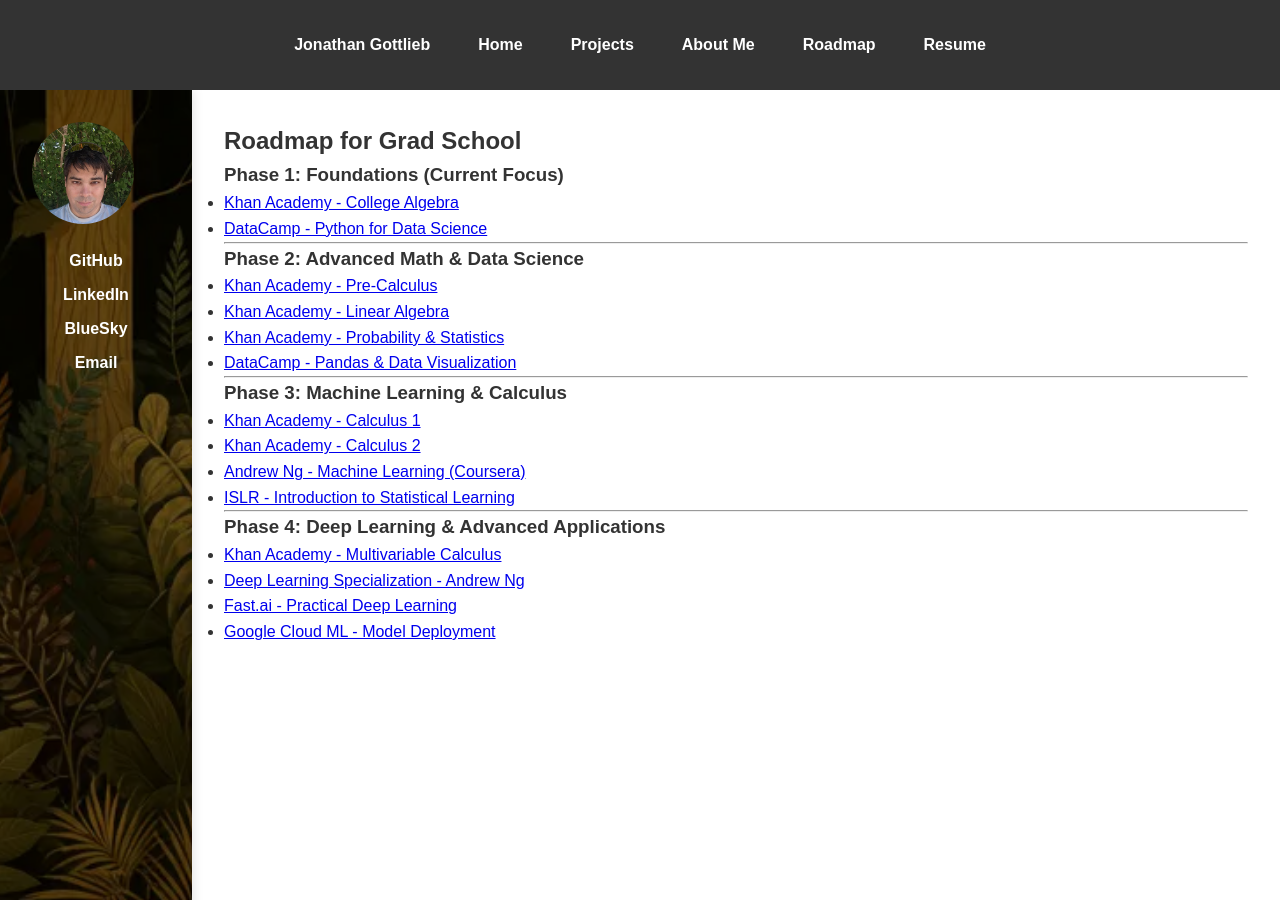
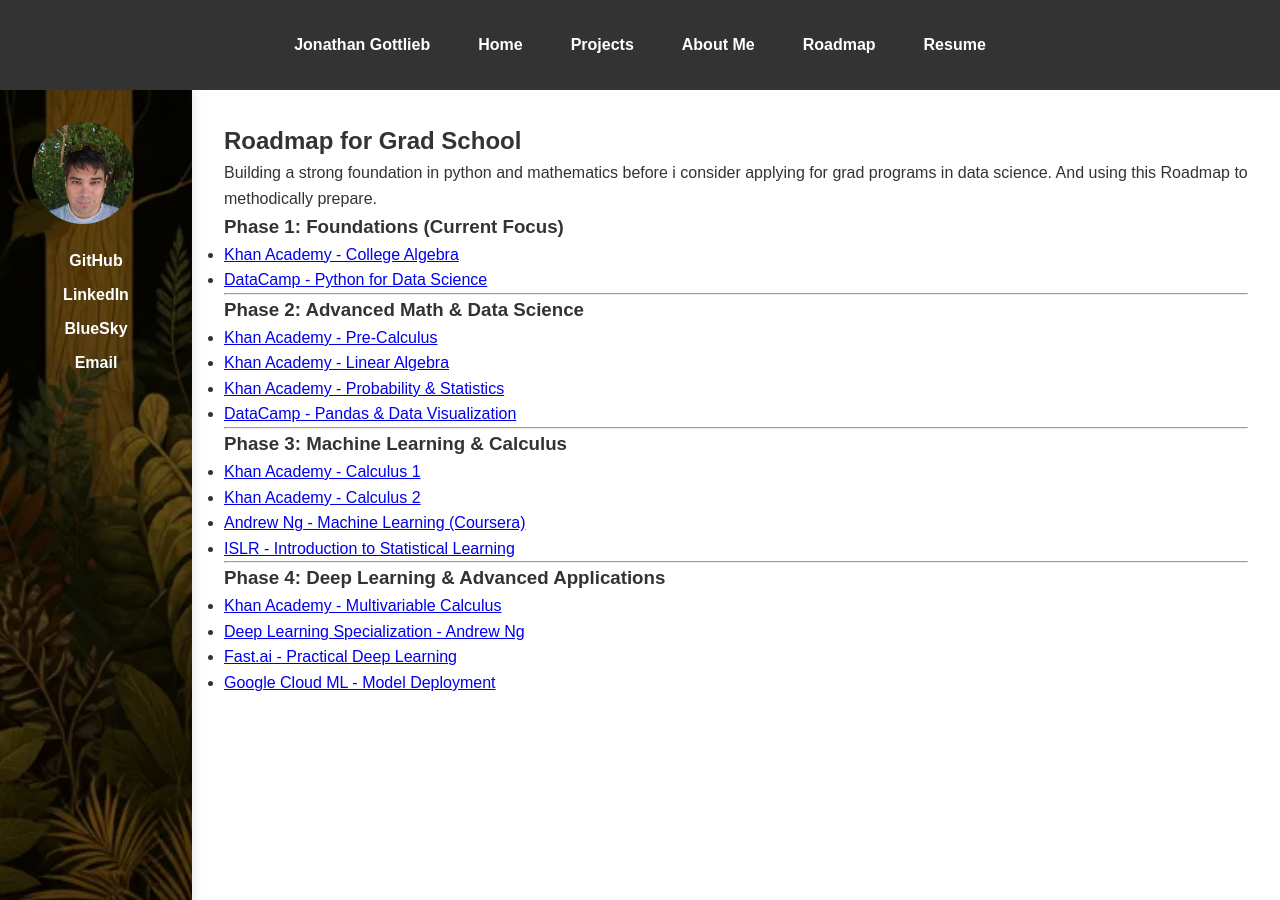
Before and after one commit to gotjon05/website_fina, a Jekyll site: the page built from roadmap.markdown, in a window 1280 px wide. Built offline with Jekyll 4.4.1, drawn with Linux system fonts in a browser that asks for light colours.

Commit message:
updated goal in roadmap

```diff
--- a/roadmap.markdown
+++ b/roadmap.markdown
@@ -5,6 +5,7 @@
 ---
 
 ## Roadmap for Grad School
+Building a strong foundation in python and mathematics before i consider applying for grad programs in data science. And using this Roadmap to methodically prepare.
 
 ### Phase 1: Foundations (Current Focus)
 - [Khan Academy - College Algebra](https://www.khanacademy.org/math/college-algebra)
```
